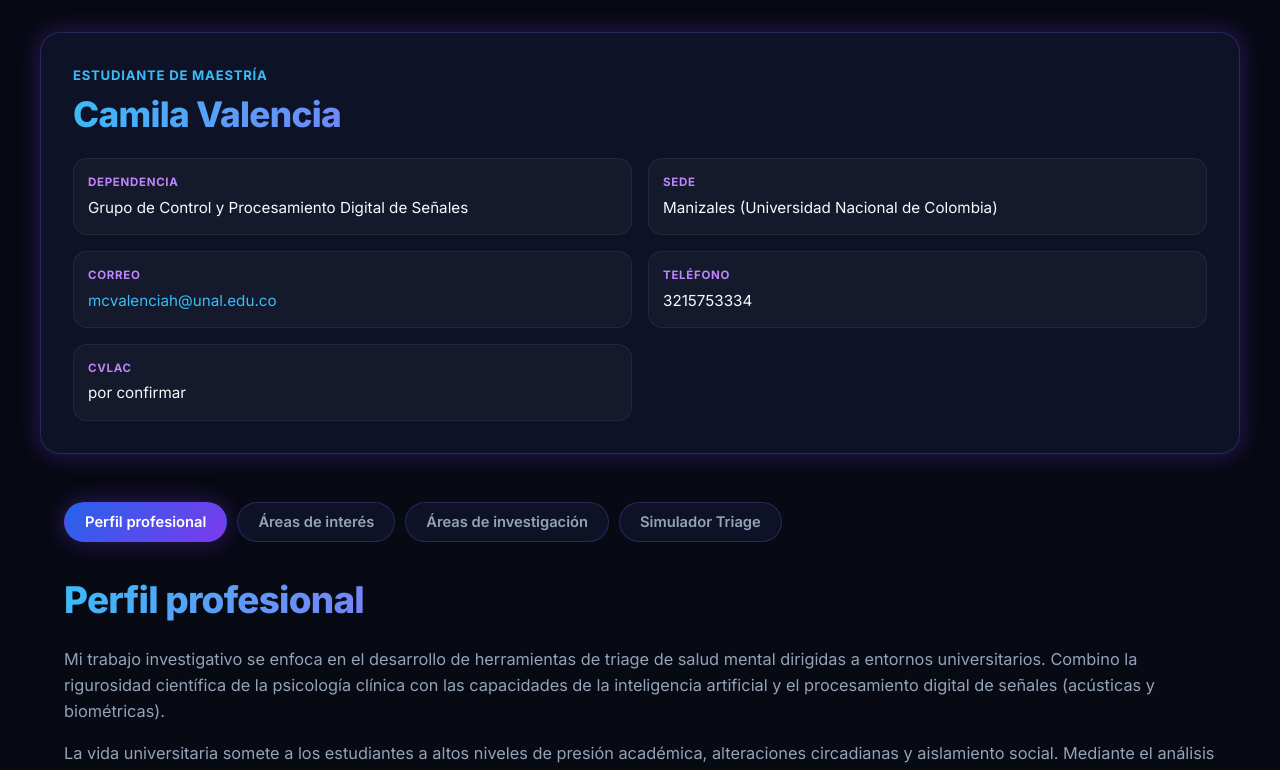
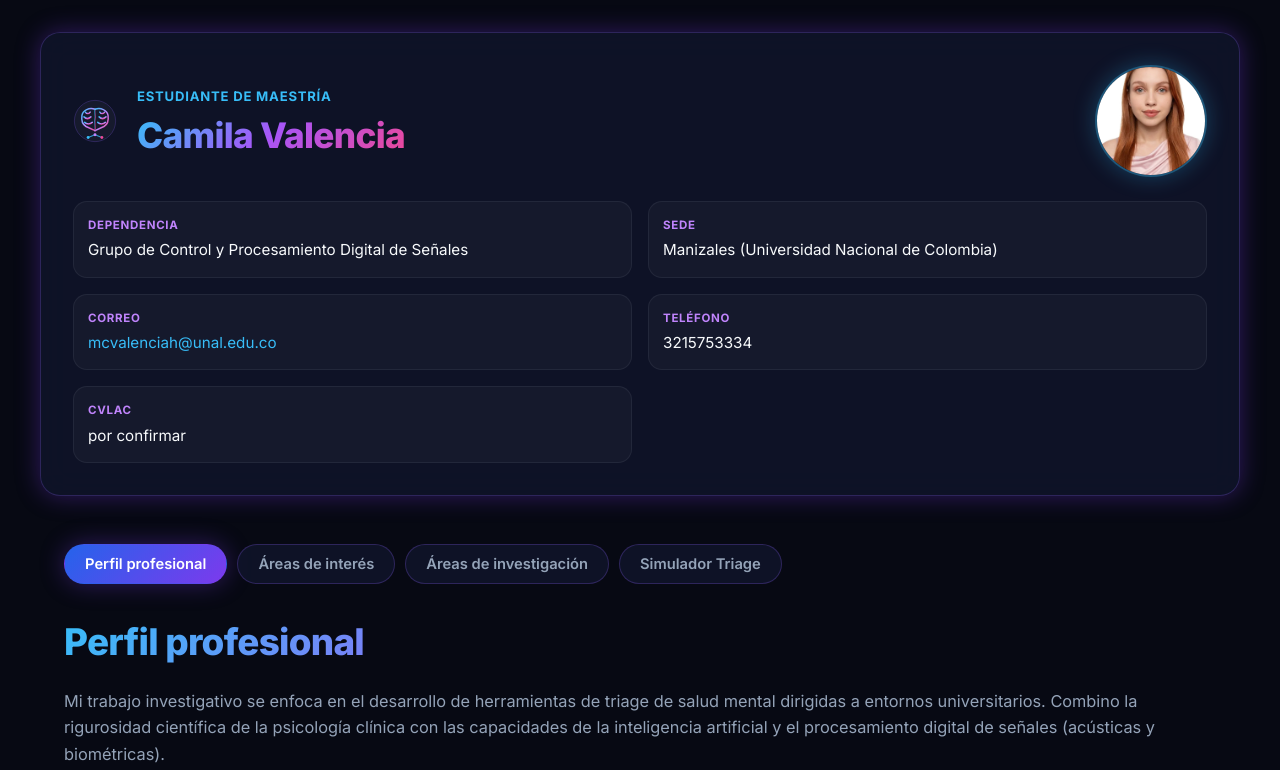
Before and after one commit to mcvalenciah-prog/Aprendiendo, a React (Vite) app in the folder pagina-web/react-profile/: page / in a window 1280 px wide. Shown: the top 770 px of the page. Built offline with nearby package versions, Linux system fonts and the light colour scheme.

Commit message:
feat(react-profile): add brain monogram and profile avatar to header

```diff
--- /dev/null
+++ b/pagina-web/react-profile/src/components/BrainMonogram.tsx
@@ -0,0 +1,73 @@
+interface BrainMonogramProps {
+  size?: number
+  className?: string
+}
+
+// Brand monogram: a clean stylized brain fed by three multimodal nodes
+// (artificial intelligence, psychology, human signal). Inline SVG keeps it
+// crisp at every size and free of binary assets.
+function BrainMonogram({ size = 56, className }: BrainMonogramProps) {
+  return (
+    <svg
+      className={className}
+      width={size}
+      height={size}
+      viewBox="0 0 64 64"
+      role="img"
+      aria-label="Monograma cerebro multimodal: inteligencia artificial, psicología y ser humano"
+    >
+      <defs>
+        <linearGradient id="bm-brain" x1="0" y1="0" x2="1" y2="1">
+          <stop offset="0%" stopColor="#38bdf8" />
+          <stop offset="55%" stopColor="#c084fc" />
+          <stop offset="100%" stopColor="#ec4899" />
+        </linearGradient>
+      </defs>
+
+      {/* Contenedor circular sutil */}
+      <circle
+        cx="32"
+        cy="32"
+        r="30"
+        fill="rgba(255, 255, 255, 0.03)"
+        stroke="rgba(139, 92, 246, 0.35)"
+      />
+
+      {/* Silueta del cerebro (dos hemisferios + base) */}
+      <g
+        fill="none"
+        stroke="url(#bm-brain)"
+        strokeWidth="2.2"
+        strokeLinecap="round"
+        strokeLinejoin="round"
+      >
+        <path d="M32 15 C 24 12, 14 16, 13 24 C 12 31, 14 37, 19 40 L32 46" />
+        <path d="M32 15 C 40 12, 50 16, 51 24 C 52 31, 50 37, 45 40 L32 46" />
+        <path d="M32 15 C 30.5 20 33.5 24 32 29 C 30.5 34 33.5 39 32 46" opacity="0.55" />
+
+        {/* Circunvoluciones izquierdas */}
+        <path d="M18 19 C 20 22 23 22 25 19" />
+        <path d="M16 26 C 19 29 23 29 26 26" />
+        <path d="M17 34 C 20 37 25 37 28 34" />
+
+        {/* Circunvoluciones derechas */}
+        <path d="M46 19 C 44 22 41 22 39 19" />
+        <path d="M48 26 C 45 29 41 29 38 26" />
+        <path d="M47 34 C 44 37 39 37 36 34" />
+
+        {/* Tallo hacia el nodo de unión */}
+        <path d="M32 46 L32 52" />
+      </g>
+
+      {/* Grafo multimodal: tres nodos conectados (IA, psicología, humano) */}
+      <g stroke="#38bdf8" strokeWidth="1.6" opacity="0.8">
+        <path d="M22 56 L32 52 L42 56" fill="none" strokeLinecap="round" strokeLinejoin="round" />
+      </g>
+      <circle cx="22" cy="56" r="2.1" fill="#38bdf8" />
+      <circle cx="32" cy="52" r="2.1" fill="#c084fc" />
+      <circle cx="42" cy="56" r="2.1" fill="#ec4899" />
+    </svg>
+  )
+}
+
+export default BrainMonogram
--- a/pagina-web/react-profile/src/components/ContactHeader.tsx
+++ b/pagina-web/react-profile/src/components/ContactHeader.tsx
@@ -1,4 +1,6 @@
 import type { Profile } from '../types'
+import BrainMonogram from './BrainMonogram'
+import camilaPerfil from '../assets/camila-perfil.webp'
 
 interface ContactHeaderProps {
   profile: Profile
@@ -10,8 +12,20 @@ interface ContactHeaderProps {
 function ContactHeader({ profile }: ContactHeaderProps) {
   return (
     <header className="contact-header">
-      <p className="contact-header__role">{profile.role}</p>
-      <h1 className="contact-header__name">{profile.name}</h1>
+      <div className="contact-header__top">
+        <BrainMonogram size={44} className="contact-header__mark" />
+        <div className="contact-header__identity">
+          <p className="contact-header__role">{profile.role}</p>
+          <h1 className="contact-header__name">{profile.name}</h1>
+        </div>
+        <img
+          src={camilaPerfil}
+          alt={profile.name}
+          className="contact-header__avatar"
+          width={112}
+          height={112}
+        />
+      </div>
       <dl className="contact-header__fields">
         <div className="contact-header__field">
           <dt>Dependencia</dt>
--- a/pagina-web/react-profile/src/index.css
+++ b/pagina-web/react-profile/src/index.css
@@ -113,6 +113,22 @@ body {
   box-shadow: var(--shadow-neon);
 }
 
+.contact-header__top {
+  display: flex;
+  align-items: center;
+  gap: 20px;
+  margin-bottom: 24px;
+}
+
+.contact-header__mark {
+  flex-shrink: 0;
+}
+
+.contact-header__identity {
+  min-width: 0;
+  margin-right: auto;
+}
+
 .contact-header__role {
   font-size: 0.82rem;
   font-weight: 700;
@@ -127,11 +143,23 @@ body {
   font-weight: 800;
   letter-spacing: -0.02em;
   line-height: 1.15;
-  margin-bottom: 24px;
+  margin-bottom: 0;
   background: var(--gradient-main);
   -webkit-background-clip: text;
   -webkit-text-fill-color: transparent;
   background-clip: text;
+}
+
+.contact-header__avatar {
+  flex-shrink: 0;
+  width: 112px;
+  height: 112px;
+  border-radius: 50%;
+  object-fit: cover;
+  object-position: center 25%;
+  border: 2px solid var(--border-glow);
+  box-shadow: 0 0 22px rgba(56, 189, 248, 0.28);
+  background: var(--bg-secondary);
 }
 
 .contact-header__fields {
@@ -176,6 +204,20 @@ body {
   .contact-header {
     margin-top: 16px;
     padding: 24px;
+  }
+
+  .contact-header__top {
+    gap: 14px;
+  }
+
+  .contact-header__mark {
+    width: 36px;
+    height: 36px;
+  }
+
+  .contact-header__avatar {
+    width: 84px;
+    height: 84px;
   }
 
   .contact-header__name {
--- /dev/null
+++ b/pagina-web/react-profile/src/vite-env.d.ts
@@ -0,0 +1 @@
+/// <reference types="vite/client" />
```
Also changed, not shown: pagina-web/react-profile/src/assets/camila-perfil.webp (added), 6 other files (tests, documents, lock files or other folders).
